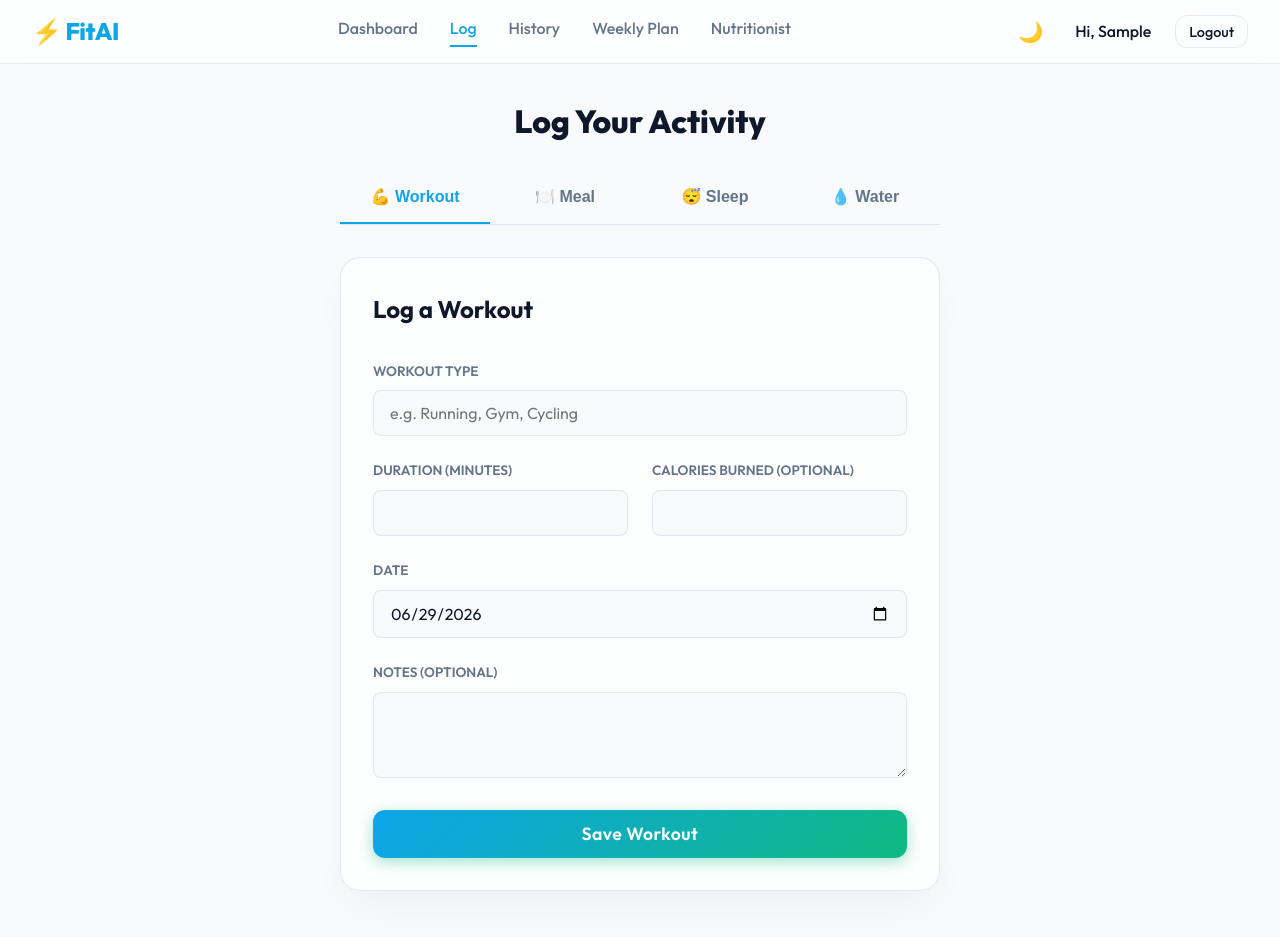
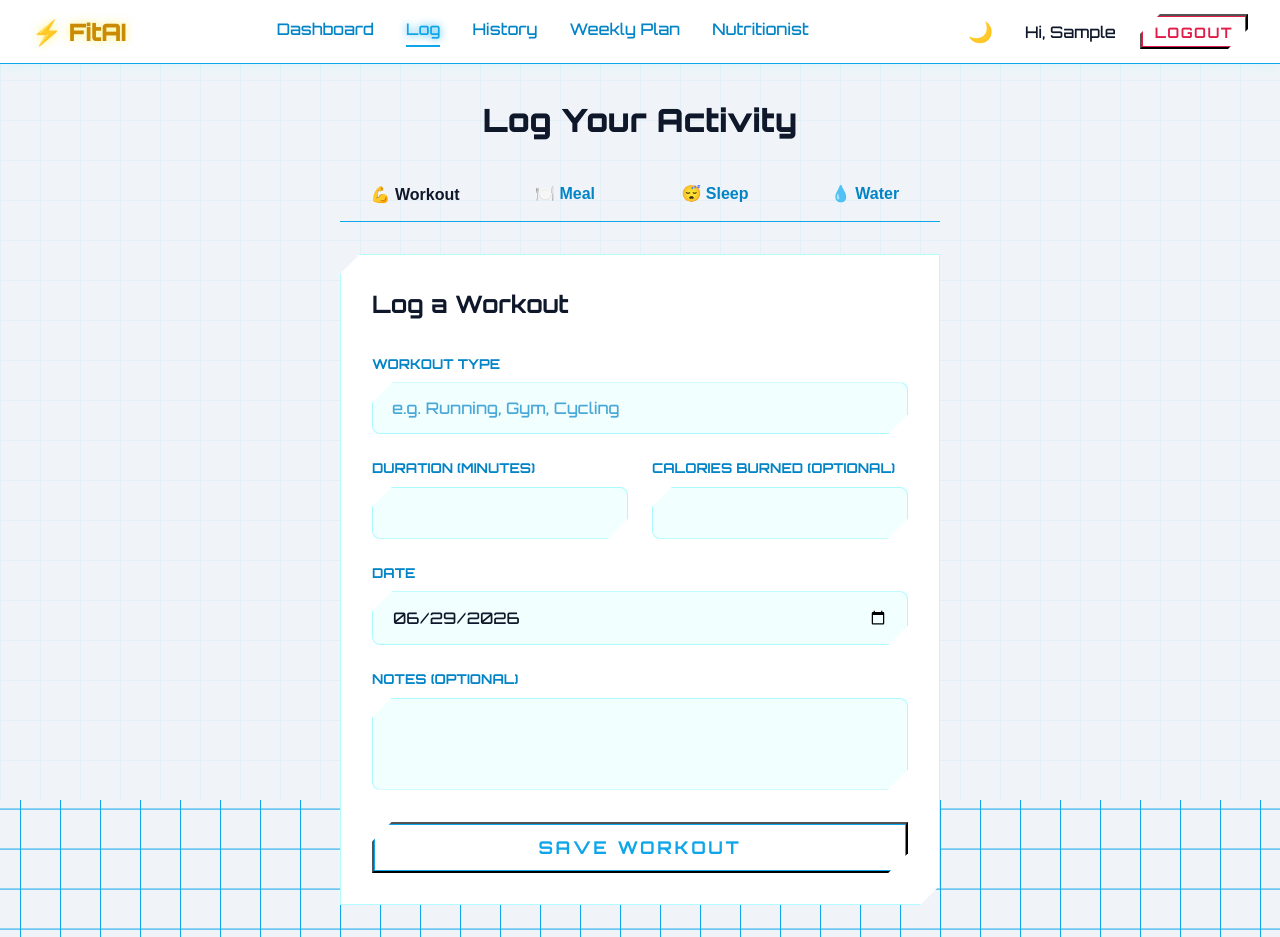
Before and after one commit to Krishnam2505/healthAI, a React (Vite) app in the folder client/: page /log in a window 1280 px wide. Built offline with nearby package versions, Linux system fonts and the light colour scheme; no server answers; sample sign-in values are in the browser's storage.

Commit message:
refactor: implement cyberpunk theme with Orbitron typography, chamfered UI components, and entrance animations

```diff
--- a/client/src/index.css
+++ b/client/src/index.css
@@ -1,44 +1,54 @@
-@import url('https://fonts.googleapis.com/css2?family=Outfit:wght@300;400;500;600;700;800&display=swap');
+@import url('https://fonts.googleapis.com/css2?family=Orbitron:wght@400;500;700;900&display=swap');
 
 :root {
-  /* Premium Light Theme */
-  --bg-primary: #f8fafc;       /* Very soft, cool pearl background */
-  --bg-card: rgba(255, 255, 255, 0.7); /* Translucent white for glassmorphism */
-  --bg-card-hover: rgba(255, 255, 255, 0.9);
-  --border: rgba(203, 213, 225, 0.5); /* Delicate, semi-transparent borders */
+  /* CYBERPUNK LIGHT THEME (STERILE LAB) */
+  --bg-primary: #f0f4f8;       /* Very light, sterile blue-gray */
+  --bg-card: #ffffff;          /* Pure white cards */
+  --bg-card-hover: #e2e8f0;
 
-  --text-primary: #0f172a;     /* Deep navy/slate for highly readable, premium text */
-  --text-secondary: #64748b;   /* Cool, sophisticated gray */
+  --border: #0ea5e9;           /* Cyberpunk Blue for light mode */
+  --border-width: 1px;
 
-  /* Rich Gradients & Accents */
-  --accent-green: #0ea5e9;     /* Swapping standard green for an electric oceanic blue-green */
-  --accent-gradient: linear-gradient(135deg, #0ea5e9 0%, #10b981 100%); /* Ocean to Emerald */
-  --accent-gradient-hover: linear-gradient(135deg, #0284c7 0%, #059669 100%);
+  --text-primary: #0f172a;     /* Very dark blue text */
+  --text-secondary: #0284c7;
 
-  --accent-blue: #3b82f6;
-  --accent-orange: #f97316;
-  --accent-red: #ef4444;
-  --accent-amber: #f59e0b;
+  /* NEON ACCENTS */
+  --accent-cyan: #0ea5e9;
+  --accent-magenta: #e11d48;
+  --accent-yellow: #ca8a04;
 
-  --radius: 20px;              /* Much softer, friendly Apple-esque curves */
-  --shadow: 0 20px 40px -10px rgba(0, 0, 0, 0.05); /* Deep, ultra-soft diffusion shadow */
-  --shadow-hover: 0 25px 50px -12px rgba(0, 0, 0, 0.1);
+  /* Advanced Clip Path: Chamfered (diagonal) corners */
+  --clip-path-shape: polygon(
+    20px 0,
+    100% 0,
+    100% calc(100% - 20px),
+    calc(100% - 20px) 100%,
+    0 100%,
+    0 20px
+  );
 
-  --glass-blur: blur(16px);
+  /* Darker shadows for light mode to maintain contrast */
+  --neon-glow-cyan: 0 0 10px rgba(14, 165, 233, 0.4), inset 0 0 10px rgba(14, 165, 233, 0.2);
+  --neon-glow-magenta: 0 0 15px rgba(225, 29, 72, 0.6), inset 0 0 10px rgba(225, 29, 72, 0.3);
 }
 
-/* Premium Dark Theme Overrides */
+/* CYBERPUNK DARK THEME OVERRIDES (DEEP SPACE) */
 html.dark, .dark {
-  --bg-primary: #020617;       /* Midnight space-black */
-  --bg-card: rgba(15, 23, 42, 0.6); /* Frosted deep navy */
-  --bg-card-hover: rgba(30, 41, 59, 0.8);
-  --border: rgba(51, 65, 85, 0.5);
+  --bg-primary: #050505;
+  --bg-card: #0a0a0c;
+  --bg-card-hover: #121216;
 
-  --text-primary: #f8fafc;
-  --text-secondary: #94a3b8;
+  --border: #22d3ee;
 
-  --shadow: 0 20px 40px -10px rgba(0, 0, 0, 0.3);
-  --shadow-hover: 0 30px 60px -12px rgba(0, 0, 0, 0.5);
+  --text-primary: #ffffff;
+  --text-secondary: #0ea5e9;
+
+  --accent-cyan: #00f0ff;
+  --accent-magenta: #ff003c;
+  --accent-yellow: #fcee0a;
+
+  --neon-glow-cyan: 0 0 10px rgba(0, 240, 255, 0.4), inset 0 0 10px rgba(0, 240, 255, 0.2);
+  --neon-glow-magenta: 0 0 15px rgba(255, 0, 60, 0.6), inset 0 0 10px rgba(255, 0, 60, 0.3);
 }
 
 /* Base Reset */
@@ -51,248 +61,296 @@ html.dark, .dark {
 body {
   background-color: var(--bg-primary);
   color: var(--text-primary);
-  font-family: 'Outfit', system-ui, sans-serif; /* Premium modern typography */
-  line-height: 1.6;
+  /* The legendary Sci-Fi font */
+  font-family: 'Orbitron', sans-serif;
+  line-height: 1.5;
   -webkit-font-smoothing: antialiased;
   -moz-osx-font-smoothing: grayscale;
-  transition: background-color 0.4s ease, color 0.4s ease;
+
+  /* THE BLUEPRINT GRID BACKGROUND */
+  background-image:
+    linear-gradient(var(--border) 1px, transparent 1px),
+    linear-gradient(90deg, var(--border) 1px, transparent 1px);
+  background-size: 40px 40px;
+  background-position: center center;
+  /* Make the grid very faint */
+  opacity: 1;
+}
+
+/* Because we placed the background grid directly on the body, to make it faint we do this trick: */
+body::before {
+  content: "";
+  position: fixed;
+  top: 0; left: 0; width: 100%; height: 100%;
+  background: var(--bg-primary);
+  z-index: -2;
+}
+
+body::after {
+  content: "";
+  position: fixed;
+  top: 0; left: 0; width: 100%; height: 100%;
+  background-image:
+    linear-gradient(var(--border) 1px, transparent 1px),
+    linear-gradient(90deg, var(--border) 1px, transparent 1px);
+  background-size: 40px 40px;
+  opacity: 0.05;
+  z-index: -1;
+  pointer-events: none;
 }
 
 /* --- Global Utility Classes --- */
 
-/* Glassmorphism Card Container */
+/* Cyberpunk Card Container */
 .card {
   background: var(--bg-card);
-  border-radius: var(--radius);
-  border: 1px solid var(--border);
-  padding: 1.75rem;
-  box-shadow: var(--shadow);
-  backdrop-filter: var(--glass-blur);
-  -webkit-backdrop-filter: var(--glass-blur);
-  transition: transform 0.3s cubic-bezier(0.175, 0.885, 0.32, 1.275), box-shadow 0.3s ease, background 0.3s ease;
+  /* This slices the corners off! */
+  clip-path: var(--clip-path-shape);
+
+  /* Because clip-path removes borders, we use an inner box shadow to fake a border */
+  box-shadow: inset 0 0 0 1px rgba(0, 240, 255, 0.3);
+  padding: 2rem;
+  position: relative;
+  transition: all 0.3s ease;
 }
 
-/* Micro-animation: Card Hover Lift */
+/* Hover Effect: The card lights up with a cyan scanline */
 .card:hover {
-  transform: translateY(-4px);
-  box-shadow: var(--shadow-hover);
   background: var(--bg-card-hover);
+  box-shadow: inset 0 0 0 2px var(--accent-cyan), var(--neon-glow-cyan);
 }
 
-/* Beautiful Gradient Primary Button */
+/* The Cyberpunk Button */
 .btn-primary {
-  background: var(--accent-gradient);
-  color: white;
-  border: none;
-  border-radius: 12px;
-  padding: 0.75rem 1.5rem;
-  font-family: 'Outfit', sans-serif;
-  font-weight: 600;
-  font-size: 1rem;
-  letter-spacing: 0.5px;
+  background: transparent;
+  color: var(--accent-cyan);
+  clip-path: var(--clip-path-shape);
+  box-shadow: inset 0 0 0 1px var(--accent-cyan);
+  padding: 0.85rem 2rem;
+  font-family: 'Orbitron', sans-serif;
+  font-weight: 700;
+  font-size: 1.1rem;
+  text-transform: uppercase;
+  letter-spacing: 0.15em;
   cursor: pointer;
-  transition: all 0.2s ease;
-  box-shadow: 0 4px 14px 0 rgba(16, 185, 129, 0.39);
+  transition: all 0.1s ease;
+  position: relative;
 }
 
-/* Button Micro-interactions */
 .btn-primary:hover {
-  background: var(--accent-gradient-hover);
-  box-shadow: 0 6px 20px rgba(16, 185, 129, 0.23);
-  transform: translateY(-1px);
+  background: var(--accent-cyan);
+  color: #000;
+  box-shadow: var(--neon-glow-cyan);
 }
 
 .btn-primary:active {
-  transform: scale(0.97); /* Tactile click feedback */
-  box-shadow: 0 2px 5px rgba(16, 185, 129, 0.2);
+  transform: scale(0.98);
 }
 
-/* Subtle Secondary Button */
+/* Secondary Button (Magenta Accent) */
 .btn-secondary {
   background: transparent;
-  color: var(--text-primary);
-  border: 1.5px solid var(--border);
-  border-radius: 12px;
-  padding: 0.75rem 1.5rem;
-  font-family: 'Outfit', sans-serif;
-  font-weight: 500;
+  color: var(--accent-magenta);
+  clip-path: var(--clip-path-shape);
+  box-shadow: inset 0 0 0 1px var(--accent-magenta);
+  padding: 0.85rem 2rem;
+  font-family: 'Orbitron', sans-serif;
+  font-weight: 700;
+  text-transform: uppercase;
+  letter-spacing: 0.1em;
   cursor: pointer;
-  transition: all 0.2s ease;
+  transition: all 0.1s ease;
 }
 
 .btn-secondary:hover {
-  background: var(--bg-card);
-  border-color: var(--text-secondary);
-  transform: translateY(-1px);
+  background: var(--accent-magenta);
+  color: #000;
+  box-shadow: var(--neon-glow-magenta);
 }
 
 .btn-secondary:active {
-  transform: scale(0.97);
+  transform: scale(0.98);
 }
 
-/* Danger Button */
+/* Danger Button (Warning Yellow) */
 .btn-danger {
-  background: linear-gradient(135deg, #ef4444 0%, #b91c1c 100%);
-  color: white;
+  background: var(--accent-yellow);
+  color: #000;
+  clip-path: var(--clip-path-shape);
   border: none;
-  border-radius: 12px;
-  padding: 0.75rem 1.5rem;
-  font-family: 'Outfit', sans-serif;
-  font-weight: 600;
+  padding: 0.85rem 2rem;
+  font-family: 'Orbitron', sans-serif;
+  font-weight: 700;
+  text-transform: uppercase;
   cursor: pointer;
-  transition: all 0.2s ease;
-  box-shadow: 0 4px 14px 0 rgba(239, 68, 68, 0.39);
+  box-shadow: 0 0 15px rgba(252, 238, 10, 0.5);
+  transition: all 0.1s ease;
 }
 
 .btn-danger:hover {
-  transform: translateY(-1px);
-  box-shadow: 0 6px 20px rgba(239, 68, 68, 0.23);
+  background: #000;
+  color: var(--accent-yellow);
+  box-shadow: inset 0 0 0 2px var(--accent-yellow);
 }
 
-.btn-danger:active {
-  transform: scale(0.97);
+/* Forms: Sci-Fi Inputs */
+input, select, textarea {
+  font-family: 'Orbitron', sans-serif;
+  font-weight: 500;
+  border: none !important;
+  background: rgba(0, 240, 255, 0.05) !important;
+  clip-path: var(--clip-path-shape);
+  box-shadow: inset 0 0 0 1px rgba(0, 240, 255, 0.3) !important;
+  padding: 1rem 1.25rem !important;
+  font-size: 1rem !important;
+  color: var(--text-primary) !important;
+  transition: all 0.3s ease !important;
 }
 
-/* Inputs and Selects (Forms) */
-input, select {
-  font-family: 'Outfit', sans-serif;
-  font-weight: 400;
+input:focus, select:focus, textarea:focus {
+  outline: none;
+  background: rgba(0, 240, 255, 0.1) !important;
+  box-shadow: inset 0 0 0 2px var(--accent-cyan), var(--neon-glow-cyan) !important;
+  color: var(--text-primary) !important;
 }
 
-input:focus, select:focus {
-  outline: none;
-  border-color: #0ea5e9 !important;
-  box-shadow: 0 0 0 3px rgba(14, 165, 233, 0.1) !important;
+input::placeholder, textarea::placeholder {
+  color: var(--text-secondary);
+  opacity: 0.7;
+}
+
+/* Fix browser autofill text colors */
+input:-webkit-autofill,
+input:-webkit-autofill:hover,
+input:-webkit-autofill:focus,
+input:-webkit-autofill:active {
+    -webkit-text-fill-color: var(--text-primary) !important;
+    transition: background-color 5000s ease-in-out 0s !important;
 }
 
 /* --- History Page Styles --- */
 .history-list {
   display: flex;
   flex-direction: column;
-  gap: 1.25rem;
+  gap: 1.5rem;
 }
 
 .history-card {
   display: flex;
   justify-content: space-between;
   align-items: center;
-  padding: 1.25rem;
-  border-radius: 16px;
-  border: 1px solid var(--border);
+  padding: 1.5rem 2rem;
   background: var(--bg-card);
-  backdrop-filter: var(--glass-blur);
-  -webkit-backdrop-filter: var(--glass-blur);
-  transition: all 0.3s cubic-bezier(0.175, 0.885, 0.32, 1.275);
+  clip-path: var(--clip-path-shape);
+  box-shadow: inset 0 0 0 1px rgba(255, 0, 60, 0.3);
+  transition: all 0.3s ease;
 }
 
 .history-card:hover {
-  transform: translateY(-4px) scale(1.01);
-  box-shadow: var(--shadow-hover);
-  background: var(--bg-card-hover);
-  border-color: rgba(14, 165, 233, 0.3);
+  background: rgba(255, 0, 60, 0.1);
+  box-shadow: inset 0 0 0 2px var(--accent-magenta), var(--neon-glow-magenta);
 }
 
 .history-info {
   display: flex;
   flex-direction: column;
-  gap: 0.35rem;
+  gap: 0.2rem;
 }
 
 .history-date {
   font-size: 0.85rem;
-  color: var(--text-secondary);
-  font-weight: 500;
+  color: var(--accent-magenta);
+  font-weight: 700;
   text-transform: uppercase;
-  letter-spacing: 0.5px;
+  letter-spacing: 0.15em;
 }
 
 .history-title {
   font-weight: 700;
-  font-size: 1.25rem;
+  font-size: 1.5rem;
   color: var(--text-primary);
-  background: var(--accent-gradient);
-  -webkit-background-clip: text;
-  -webkit-text-fill-color: transparent;
+  text-transform: uppercase;
+  text-shadow: 0 0 5px rgba(255,255,255,0.5);
 }
 
 .history-details {
-  font-size: 1rem;
-  color: var(--text-primary);
+  font-size: 1.1rem;
+  color: var(--accent-cyan);
   font-weight: 500;
 }
 
 .history-notes {
-  font-size: 0.9rem;
-  font-style: italic;
+  font-size: 1rem;
+  font-weight: 500;
   color: var(--text-secondary);
   margin-top: 0.5rem;
 }
 
-.history-actions {
-  display: flex;
-  gap: 0.75rem;
+/* --- Glitch / Sci-Fi Animations --- */
+.fade-in-up {
+  opacity: 0;
+  transform: translateY(20px);
+  animation: hologramPop 0.5s cubic-bezier(0.175, 0.885, 0.32, 1.275) forwards;
 }
 
-/* --- Modal Styles --- */
-.modal-overlay {
-  position: fixed;
-  top: 0;
-  left: 0;
-  width: 100vw;
-  height: 100vh;
-  background: rgba(0, 0, 0, 0.4);
-  backdrop-filter: blur(8px);
-  -webkit-backdrop-filter: blur(8px);
-  display: flex;
-  align-items: center;
-  justify-content: center;
-  z-index: 2000;
-  animation: fadeIn 0.3s ease;
+.fade-in {
+  opacity: 0;
+  animation: glitchFade 0.4s ease-out forwards;
 }
 
-.modal-content {
-  width: 90%;
-  max-width: 500px;
-  background: var(--bg-card);
-  border: 1px solid var(--border);
-  box-shadow: 0 25px 50px -12px rgba(0, 0, 0, 0.5);
-  animation: slideUp 0.4s cubic-bezier(0.175, 0.885, 0.32, 1.275);
+@keyframes hologramPop {
+  0% { opacity: 0; transform: translateY(20px) scale(0.95); filter: blur(4px); }
+  70% { opacity: 1; transform: translateY(-5px) scale(1.02); filter: blur(0px); }
+  100% { opacity: 1; transform: translateY(0) scale(1); }
 }
 
-@keyframes slideUp {
-  from { opacity: 0; transform: translateY(40px) scale(0.95); }
-  to { opacity: 1; transform: translateY(0) scale(1); }
+@keyframes glitchFade {
+  0% { opacity: 0; transform: skewX(20deg); }
+  20% { opacity: 0.5; transform: skewX(-15deg); }
+  40% { opacity: 0.8; transform: skewX(10deg); }
+  60% { opacity: 1; transform: skewX(-5deg); }
+  100% { opacity: 1; transform: skewX(0); }
 }
 
-@keyframes fadeIn {
-  from { opacity: 0; }
-  to { opacity: 1; }
+/* Delay Utility Classes for Staggering */
+.delay-100 { animation-delay: 0.1s; }
+.delay-200 { animation-delay: 0.2s; }
+.delay-300 { animation-delay: 0.3s; }
+.delay-400 { animation-delay: 0.4s; }
+.delay-500 { animation-delay: 0.5s; }
+
+/* Navbar HUD effect */
+nav, .navbar {
+  background: var(--bg-card);
+  border-bottom: 2px solid var(--accent-cyan);
+  box-shadow: 0 0 15px rgba(0, 240, 255, 0.1);
+  backdrop-filter: blur(10px);
 }
 
-/* Navbar glass effect */
-nav, .navbar {
-  backdrop-filter: blur(20px);
-  -webkit-backdrop-filter: blur(20px);
-  background: rgba(255, 255, 255, 0.6); /* Very translucent */
-  border-bottom: 1px solid var(--border);
+.navbar .logo {
+  color: var(--accent-yellow) !important;
+  text-shadow: 0 0 10px rgba(252, 238, 10, 0.5);
 }
 
-html.dark nav, html.dark .navbar {
-  background: rgba(15, 23, 42, 0.6);
+.nav-link.active {
+  color: var(--accent-cyan) !important;
+  border-bottom: 2px solid var(--accent-cyan) !important;
+  text-shadow: 0 0 8px var(--accent-cyan);
 }
 
-/* Custom Scrollbar for premium feel */
+/* Custom Scrollbar - SciFi Style */
 ::-webkit-scrollbar {
   width: 8px;
-  height: 8px;
 }
 ::-webkit-scrollbar-track {
-  background: transparent;
+  background: var(--bg-primary);
+  border-left: 1px solid rgba(0, 240, 255, 0.2);
 }
 ::-webkit-scrollbar-thumb {
-  background: var(--border);
-  border-radius: 10px;
+  background: var(--accent-cyan);
+  box-shadow: 0 0 10px var(--accent-cyan);
 }
 ::-webkit-scrollbar-thumb:hover {
-  background: var(--text-secondary);
+  background: var(--accent-magenta);
+  box-shadow: 0 0 10px var(--accent-magenta);
 }
--- a/client/src/pages/Login.jsx
+++ b/client/src/pages/Login.jsx
@@ -74,8 +74,8 @@ export default function Login() {
   return (
     <>
       <div className="login-page">
-        {/* We reuse the global .card class we built in Chunk 7.1! */}
-        <div className="card login-card">
+        {/* We reuse the global .card class, and add our cinematic fade animation */}
+        <div className="card login-card fade-in-up">
 
           <div className="login-header">
             <h1 className="login-logo">⚡ FitAI</h1>
@@ -164,6 +164,8 @@ export default function Login() {
 
         .login-subtitle {
           color: var(--text-secondary);
+          font-weight: 400;
+          letter-spacing: -0.01em;
         }
 
         .input-group {
```
Also changed, not shown: client/src/pages/Dashboard.jsx (+9 -9 lines).
